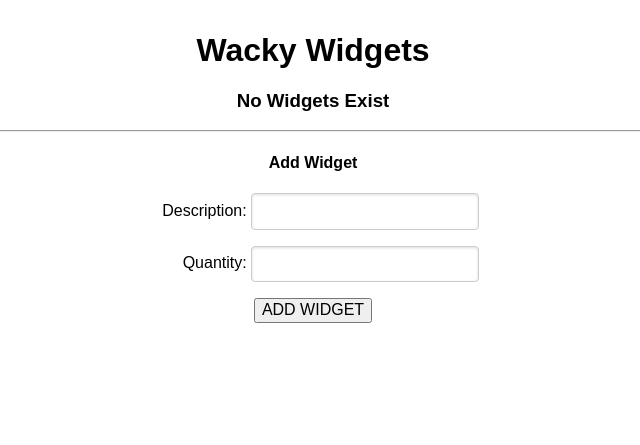
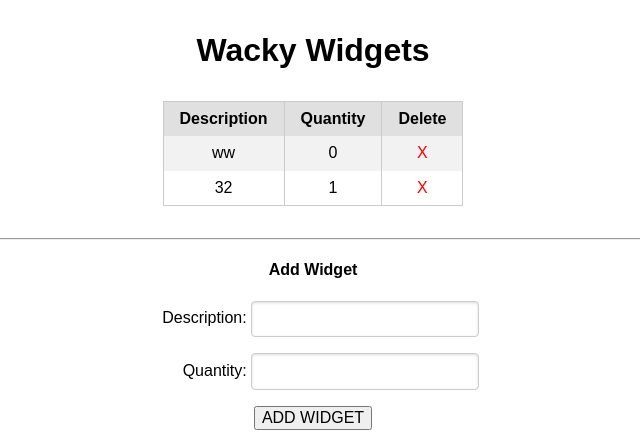
Before and after one commit to wangj383/wacky_widgets, a Django app: page / in a window 1280 px wide. Shown: the top 445 px of the page, without its empty margins (327-967 px from the left). Run offline with Django 3.2, Linux system fonts and the light colour scheme; data comes from the database, SQL or seed files in the repository; both versions use the stored data as it was after the commit; some libraries are stand-ins or nearby versions.

Commit message:
finally....

```diff
--- a/wacky_widgets/main_app/models.py
+++ b/wacky_widgets/main_app/models.py
@@ -6,5 +6,3 @@ from django.urls import reverse
 class Widget(models.Model):
     description = models.CharField(max_length=150)
     quantity = models.IntegerField()
-    def get_absolute_url(self):
-        return reverse('index', kwargs={'widget_id':self.id})
--- a/wacky_widgets/main_app/static/css/style.css
+++ b/wacky_widgets/main_app/static/css/style.css
@@ -17,3 +17,10 @@ table a {
     color: red;
     text-decoration: none;
 }
+
+input::-webkit-outer-spin-button,
+input::-webkit-inner-spin-button {
+    /* display: none; <- Crashes Chrome on hover */
+    -webkit-appearance: none;
+    margin: 0; /* <-- Apparently some margin are still there even though it's hidden */
+}
--- a/wacky_widgets/main_app/templates/index.html
+++ b/wacky_widgets/main_app/templates/index.html
@@ -11,9 +11,8 @@
     </head>
     <body>
         <h1>Wacky Widgets</h1>
-        {% if widget_list|length == 0 %}
+        {% if widgets|length == 0 %}
             <h3>No Widgets Exist</h3>
-
         {% else %}
             <table class='pure-table pure-table-striped'>
                 <thead>
@@ -29,27 +28,29 @@
                         </th>
                     </tr>
                 </thead>
+                <tbody>
+                {% for widget in widgets %}
                 <tr>
                     <td>
-                        {{object.description}}
+                        {{widget.description}}
                     </td>
                     <td>
-                        {{object.quantity}}
+                        {{widget.quantity}}
                     </td>
                     <td>
-                        delete
-
+                        <a href="{% url 'delete_widget' widget_id=widget.id %}">X</a>
                     </td>
                 </tr>
+                {% endfor %}
+                </tbody>
             </table>
-            {% endif %}
+        {% endif %}
             <hr>
             <h4>Add Widget</h4>
-            <form class='pure-form' action={%url 'create' %} method='POST'>
+            <form class='pure-form' action="{% url 'create_widget' %}" method='POST'>
                 {% csrf_token %}
                 {{form.as_p}}
                 <input type='submit' value='ADD WIDGET'>
             </form>
-
     </body>
 </html>
--- a/wacky_widgets/main_app/urls.py
+++ b/wacky_widgets/main_app/urls.py
@@ -3,5 +3,6 @@ from . import views
 
 urlpatterns = [
     path('', views.index, name='index'),
-    path('create/',views.CreateView, name='create')
+    path('create/', views.create_widget, name='create_widget'),
+    path('<int:widget_id>delete/',views.delete_widget,name='delete_widget')
 ]
--- a/wacky_widgets/main_app/views.py
+++ b/wacky_widgets/main_app/views.py
@@ -1,17 +1,7 @@
-from django.shortcuts import render
+from django.shortcuts import render,redirect
 from django.views import generic
 from .models import Widget
 from django.forms import ModelForm
-
-
-class IndexView(generic.ListView):
-    model = Widget
-    template_name = 'index.html'
-    # def get_context_data(self, **kwargs):
-    #     context = super().get_context_data(**kwargs)
-    #     # Add in a QuerySet of all the books
-    #     context['widget_list'] = Widget.objects.all()
-    #     return context
 
 class WidgetForm(ModelForm):
     class Meta:
@@ -19,21 +9,16 @@ class WidgetForm(ModelForm):
         fields = ['description', 'quantity']
 
 def index(request):
-    if request.method == 'POST':
-        form = WidgetForm(request.POST)
-        if form.is_valid():
-            new_widget = form.save()
-            new_widget.save()
-            context = {'form': WidgetForm(), 'description':new_widget.description, 'quantity':new_widget.quantity}
-            return render(request,"index.html", context)
+    widgets = Widget.objects.all()
     form = WidgetForm()
-    IndexView()
-    return render(request,"index.html",{'form':form})
+    return render(request,"index.html",{'form':form, 'widgets': widgets})
 
+def create_widget(request):
+    form = WidgetForm(request.POST)
+    if form.is_valid():
+        form.save()
+    return redirect("index")
 
-class CreateView(generic.CreateView):
-    model = Widget
-    fields = ['description', 'quantity']
-
-
-# def delete(request):
+def delete_widget(request, widget_id):
+    Widget.objects.filter(id=widget_id).delete()
+    return redirect('index')
```
Also changed, not shown: wacky_widgets/db.sqlite3.
